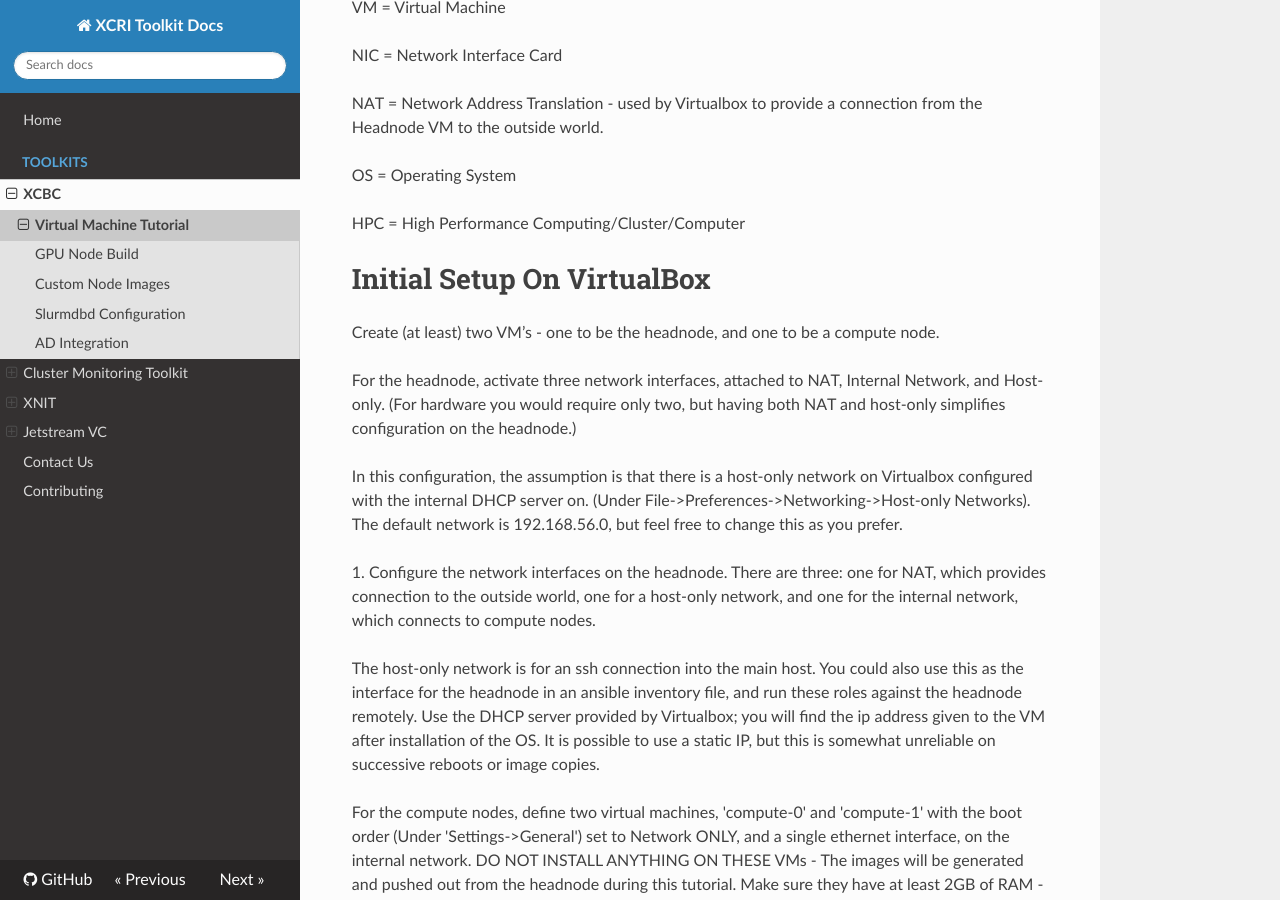
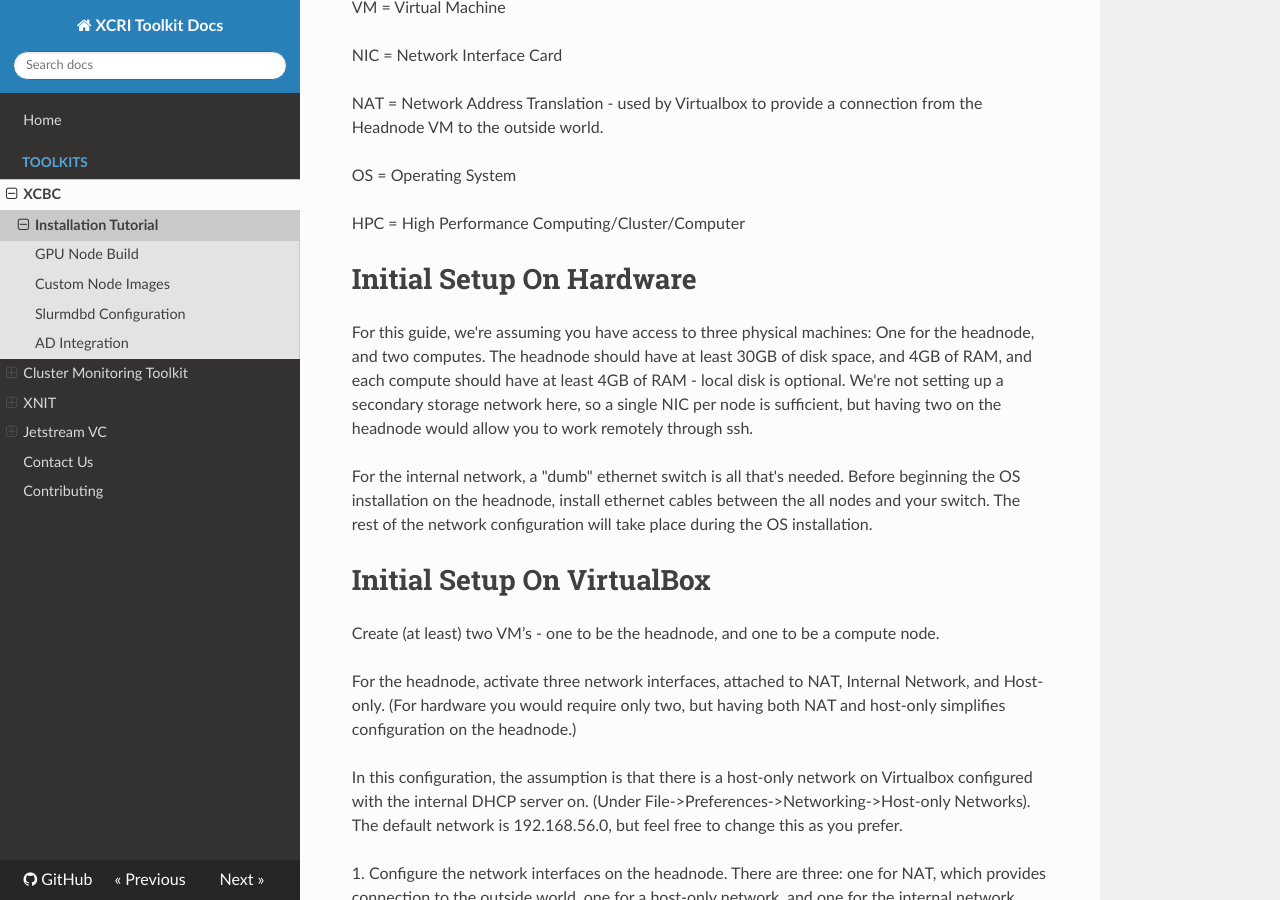
Before and after one commit to access-ci-org/Toolkit-Docs, an MkDocs documentation site: the page built from docs/toolkits/xcbc-installation.md, in a window 1280 px wide and 900 px high, scrolled down 1390 px. Built offline with MkDocs 1.6.1, drawn with Linux system fonts in a browser that asks for light colours; nearby versions of some CDN libraries; old or Windows-style settings are respelled for this version of MkDocs; some of the changed text lies outside the part shown.

Commit message:
Added hardware section to XCBC build
Signed-off-by: Eric Coulter <jecoulte@iu.edu>

```diff
--- a/docs/toolkits/xcbc-installation.md
+++ b/docs/toolkits/xcbc-installation.md
@@ -74,6 +74,21 @@ OS = Operating System
 
 HPC = High Performance Computing/Cluster/Computer
 
+Initial Setup On Hardware
+===========================
+
+For this guide, we're assuming you have access to three physical machines:
+One for the headnode, and two computes. The headnode should have at least
+30GB of disk space, and 4GB of RAM, and each compute should have at least
+4GB of RAM - local disk is optional. We're not setting up a secondary
+storage network here, so a single NIC per node is sufficient, but having two
+on the headnode would allow you to work remotely through ssh.
+
+For the internal network, a "dumb" ethernet switch is all that's needed.
+Before beginning the OS installation on the headnode, install ethernet
+cables between the all nodes and your switch. The rest of the network
+configuration will take place during the OS installation.
+
 Initial Setup On VirtualBox
 ===========================
 
@@ -103,7 +118,6 @@ run these roles against the headnode remotely.
 Use the DHCP server provided by Virtualbox; you will find the ip address given to
 the VM after installation of the OS. It is possible to use a static IP, but
 this is somewhat unreliable on successive reboots or image copies.
-
 
 For the compute nodes, define two virtual machines, 'compute-0' and 'compute-1' with
 the boot order (Under 'Settings->General') set to Network ONLY, and a single ethernet
--- a/mkdocs.yml
+++ b/mkdocs.yml
@@ -10,7 +10,7 @@ pages:
 - Home: 'index.md'
 - Toolkits:
   - XCBC:
-    - Virtual Machine Tutorial: 'toolkits/xcbc-installation.md'
+    - Installation Tutorial: 'toolkits/xcbc-installation.md'
     - GPU Node Build: 'toolkits/gpu-nodes.md'
     - Custom Node Images: 'toolkits/xcbc-new-image.md'
     - Slurmdbd Configuration: 'toolkits/slurmdbd-config.md'
```
